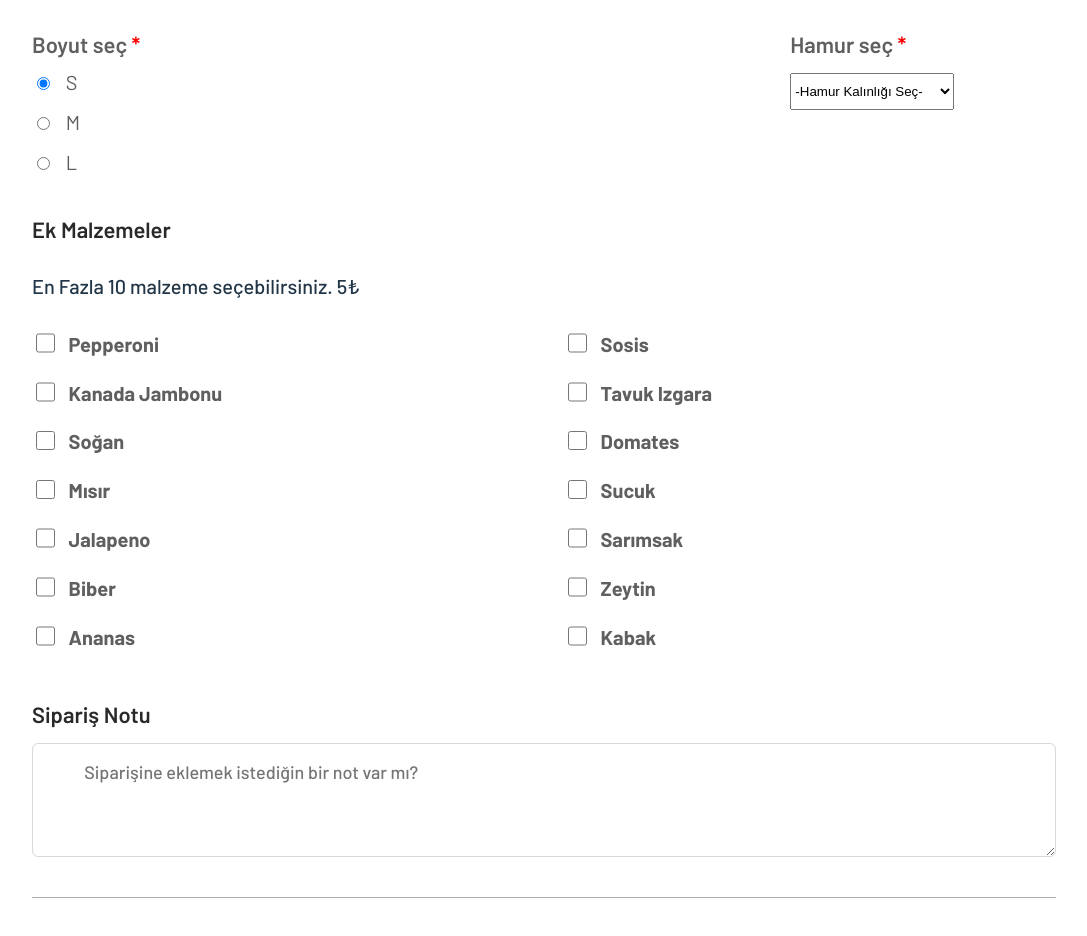
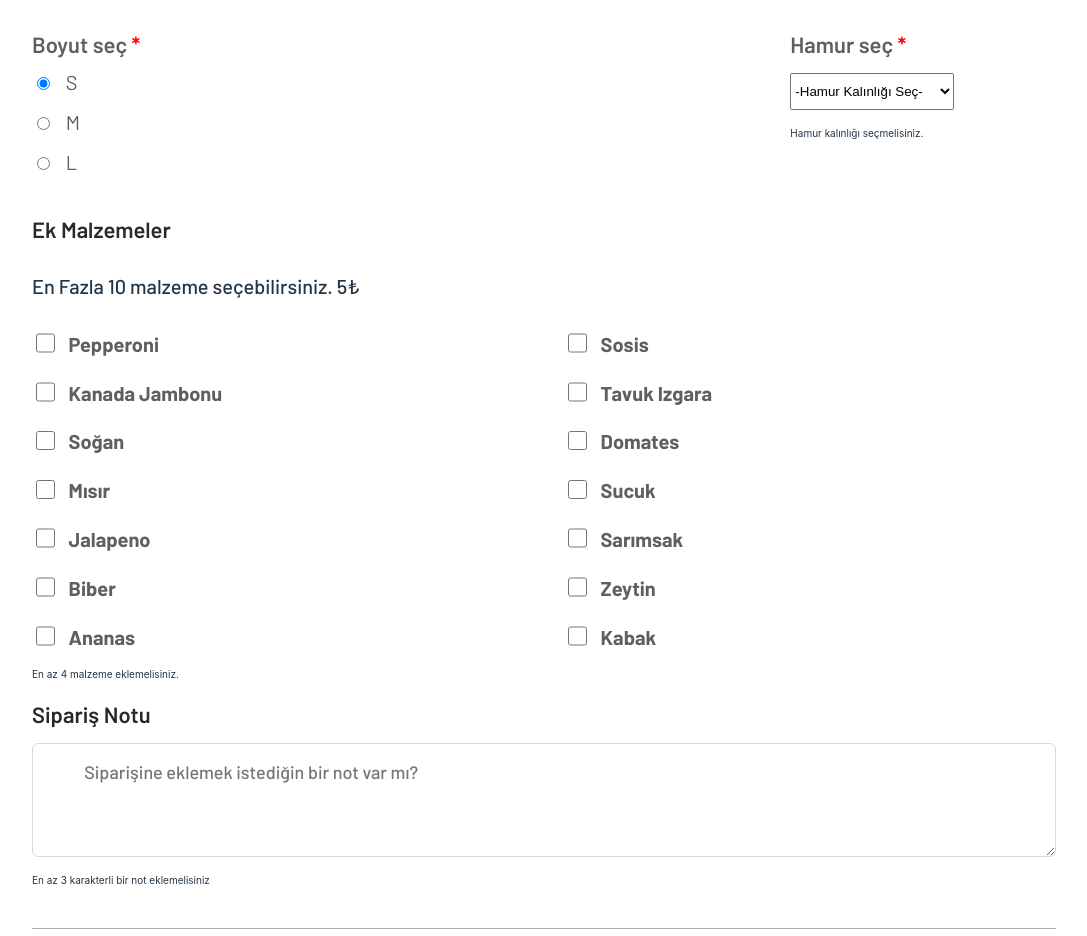
Before and after one commit to melih-vardar/pizza-challenge, a React (Vite) app: page /order-pizza in a window 1280 px wide. Shown: the part 560-1496 px from the top of the page, without its empty margins (96-1183 px from the left). Built offline with nearby package versions, Linux system fonts and the light colour scheme; a web font is replaced by a local one.

Commit message:
form-errors-added

```diff
--- a/src/components/OrderPizza.jsx
+++ b/src/components/OrderPizza.jsx
@@ -3,7 +3,7 @@ import InputMapping from './OrderScreenComponents/InputMapping';
 import { useHistory } from "react-router-dom";
 import axios from "axios";
 import React, { useEffect, useState } from 'react'
-import { FormGroup, Label, Input } from 'reactstrap';
+import { FormGroup, Label, Input, FormFeedback } from 'reactstrap';
 import RadioMapping from "./OrderScreenComponents/RadioMapping";
 import SizeSelectionMapping from "./OrderScreenComponents/SizeSelectionMapping";
 import DoughSelectionMapping from "./OrderScreenComponents/DoughSelectionMapping";
@@ -21,15 +21,15 @@ const initialForm = {
 };
 
 const initialErrors = {
-    pizzaToppings: false,
-    doughThickness: false,
-    orderText: false,
+    pizzaToppings: true,
+    selectedDough: true,
+    orderNote: true,
 }
 
 export const errorMessages = {
     pizzaToppings: "En az 4 malzeme eklemelisiniz.",
-    doughThickness: "Hamur kalınlığı seçmelisiniz.",
-    orderText: "En az 3 karakterli bir not eklemelisiniz"
+    selectedDough: "Hamur kalınlığı seçmelisiniz.",
+    orderNote: "En az 3 karakterli bir not eklemelisiniz"
 }
 
 function OrderPizza(props) {
@@ -42,36 +42,58 @@ function OrderPizza(props) {
 
     const history = useHistory();
 
-
-
     const handleChange = (event) => {
         let { id, value, name } = event.target;
-        // console.log(value)
-        // console.log(form.selectedDough)
+
         if (id === "pizzaToppings" && event.target.checked) {
-            // setPizzaToppings([...pizzaToppings, event.target.name]);
             setForm({ ...form, [id]: [...form[id], value] })
         } else if (id === "pizzaToppings" && !event.target.checked) {
-            // setPizzaToppings(pizzaToppings.filter((malzeme) => malzeme !== event.target.name));
             setForm({ ...form, [id]: form[id].filter((malzeme) => malzeme !== event.target.value) })
 
         }
 
         else if (name === 'sizeSelection' && event.target.checked) {
-            // setSelectedOption(event.target.value);
             setForm({ ...form, [name]: value })
         }
 
         else if (id === 'selectedDough') {
-            // setDoughThickness(event.target.value);
             setForm({ ...form, [id]: value })
-            // console.log(form.selectedDough)
         }
 
         else if (id === 'orderNote') {
-            // setOrderText(event.target.value);
             setForm({ ...form, [id]: value })
         }
+
+        // errors
+
+
+        if (id === "pizzaToppings") {
+            const selectedToppings = document.querySelectorAll('input[id="pizzaToppings"]:checked');
+            console.log(event.target)
+            if (selectedToppings.length >= 4)
+                setErrors({ ...errors, [id]: false });
+            else {
+                setErrors({ ...errors, [id]: true })
+            }
+        }
+
+        if (id === "selectedDough") {
+            if (!value == "")
+                setErrors({ ...errors, [id]: false });
+            else {
+                setErrors({ ...errors, [id]: true })
+            }
+        }
+
+        if (id === "orderNote") {
+            console.log(form.orderNote)
+            if (value && value.length >= 3)
+                setErrors({ ...errors, [id]: false });
+            else {
+                setErrors({ ...errors, [id]: true })
+            }
+        }
+
     };
 
 
@@ -186,7 +208,7 @@ function OrderPizza(props) {
                 <div className="order-first-form">
                     <RadioMapping selectedOption={form.selectedOption} handleChange={handleChange} sizeSelectionOptions={sizeSelectionOptions} />
                     <SizeSelectionMapping selectedOption={form.selectedOption} handleButton={handleButton} sizeSelectionOptions={sizeSelectionOptions} />
-                    <DoughSelectionMapping handleChange={handleChange} />
+                    <DoughSelectionMapping handleChange={handleChange} errorMessages={errorMessages} errors={errors} />
                 </div>
                 <div className="additionalIngredients">
                     <p>Ek Malzemeler</p>
@@ -194,7 +216,9 @@ function OrderPizza(props) {
                         id="pizzaToppings"
                         handleChange={handleChange}
                         baslik="En Fazla 10 malzeme seçebilirsiniz. 5₺"
+                        invalid={errors.pizzaToppings}
                     />
+                    {errors.pizzaToppings && <FormFeedback data-cy="error-message">{errorMessages.pizzaToppings}</FormFeedback>}
                 </div>
                 <div style={{ width: "100%" }}>
                     <FormGroup style={{
@@ -224,7 +248,9 @@ function OrderPizza(props) {
                             placeholder="Siparişine eklemek istediğin bir not var mı?"
                             onChange={handleChange}
                             data-cy="orderNote"
+                            invalid={errors.orderNote}
                         />
+                        {errors.orderNote && <FormFeedback data-cy="error-message">{errorMessages.orderNote}</FormFeedback>}
                     </FormGroup>
                 </div>
                 <div className="orderPriceContainerAdaptive">
--- a/src/components/OrderScreenComponents/DoughSelectionMapping.jsx
+++ b/src/components/OrderScreenComponents/DoughSelectionMapping.jsx
@@ -1,5 +1,6 @@
 import React from 'react'
 import DoughSelectionOptions from './DoughSelectionOptions';
+import { FormFeedback } from 'reactstrap';
 
 const doughThicknessOptions = [
     {
@@ -34,7 +35,7 @@ const doughThicknessOptions = [
 
 function DoughSelectionMapping(props) {
 
-    const { handleChange } = props;
+    const { handleChange, errors, errorMessages } = props;
 
     return (
         <div className="dough-selection">
@@ -48,7 +49,7 @@ function DoughSelectionMapping(props) {
                     margin: "0",
                     padding: "0",
                 }}>Hamur seç <span style={{ color: "red" }}>*</span></p>
-                <select id="selectedDough" onChange={handleChange} data-cy="selectedDough" >
+                <select id="selectedDough" onChange={handleChange} data-cy="selectedDough" invalid={errorMessages.selectedDough} >
                     {doughThicknessOptions &&
                         doughThicknessOptions.map((data, index) => {
                             return (
@@ -56,6 +57,7 @@ function DoughSelectionMapping(props) {
                             );
                         })}
                 </select>
+                {errors.selectedDough && <FormFeedback data-cy="error-message">{errorMessages.selectedDough}</FormFeedback>}
             </label>
         </div>
     )
--- a/src/components/OrderScreenComponents/InputMapping.jsx
+++ b/src/components/OrderScreenComponents/InputMapping.jsx
@@ -17,7 +17,7 @@ const malzemeler = [
     "Zeytin",
     "Kabak"]
 
-function InputMapping({ handleChange, baslik, id }) {
+function InputMapping({ handleChange, baslik, id, }) {
     return (
         <>
             <span className="ekMalzemelerAciklama"> {baslik}</span>
```
